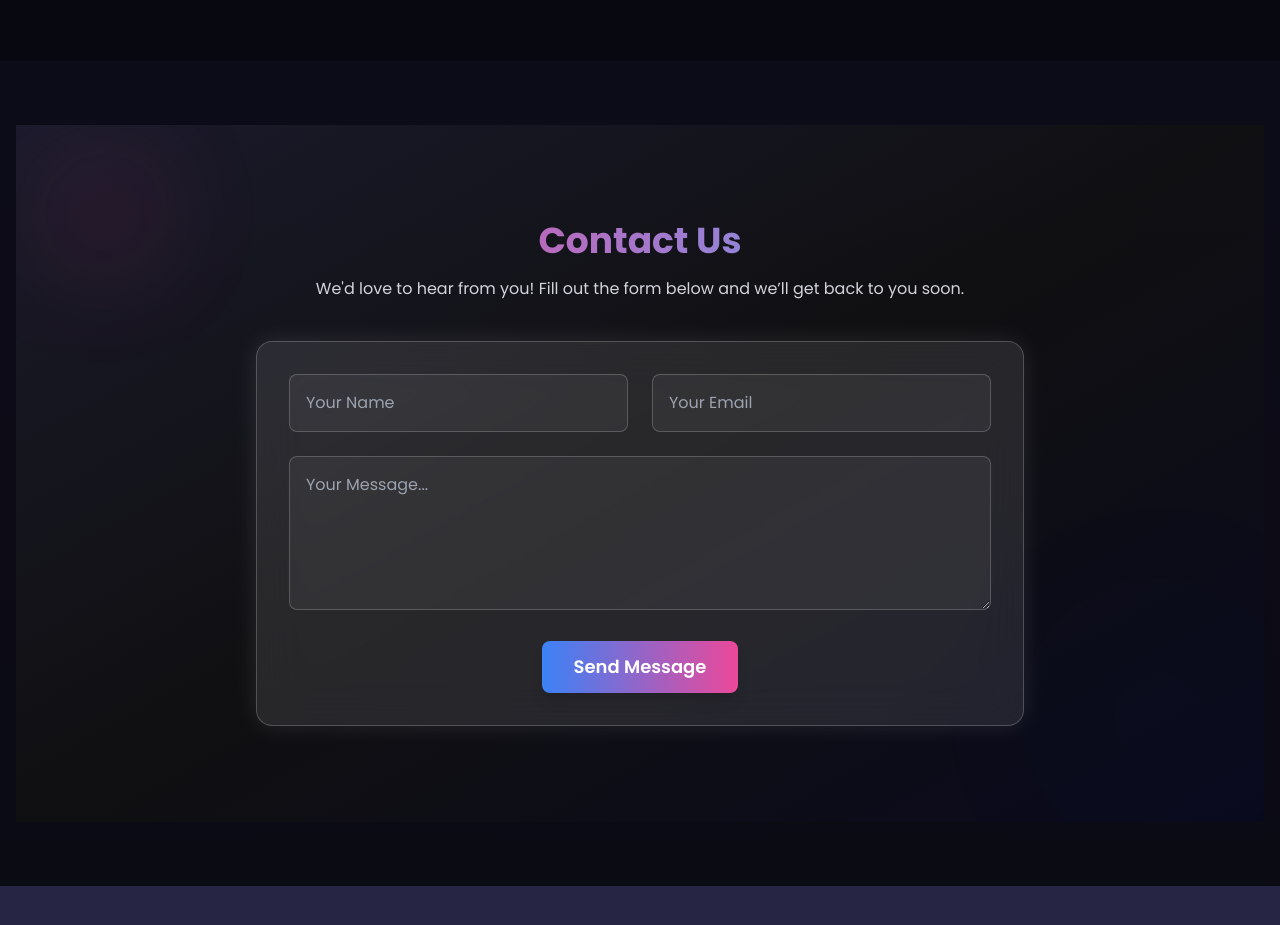
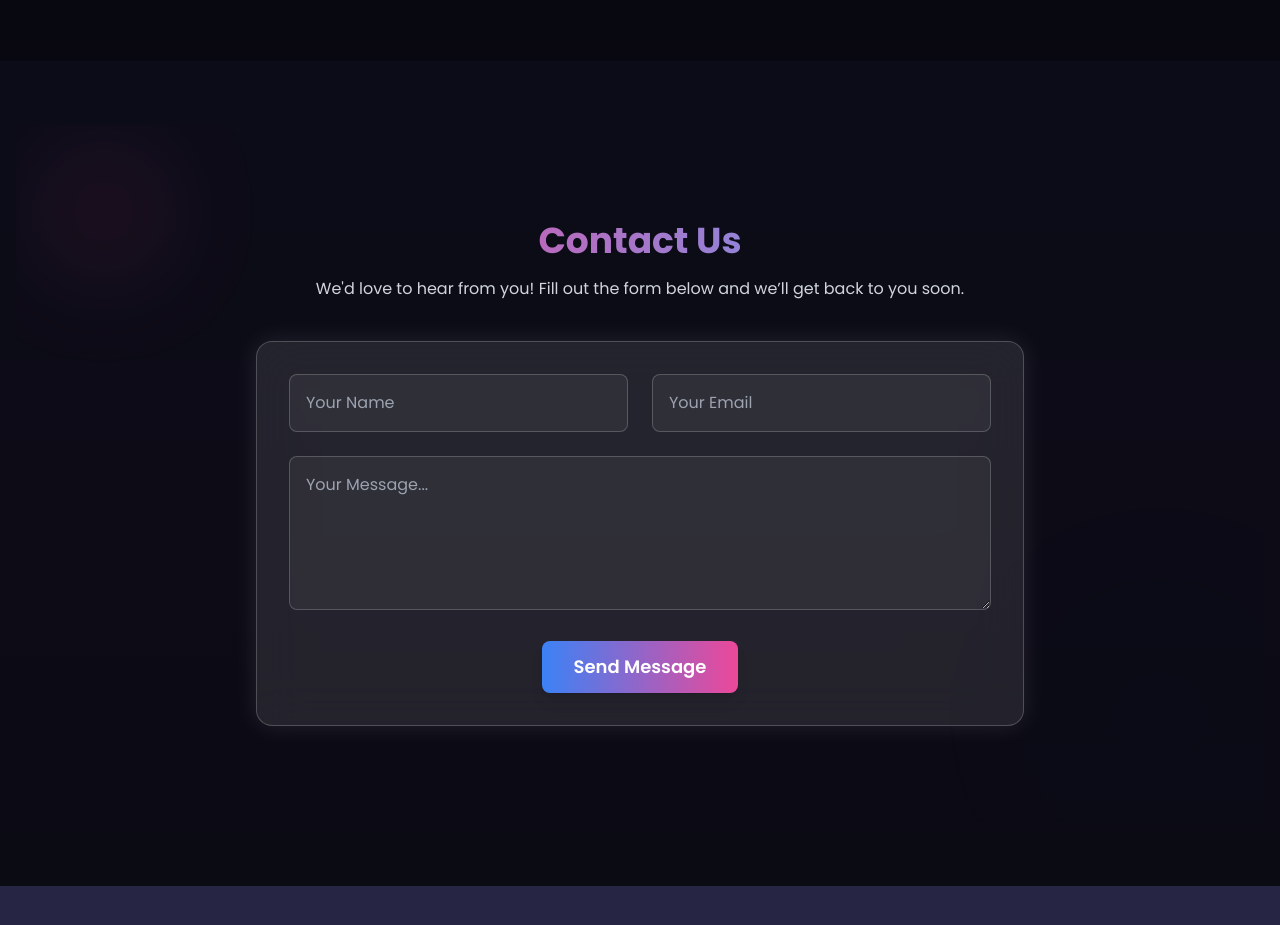
Before and after one commit to techai342/tech.Ai1, a React (Vite) app: page /freefire in a window 1280 px wide. Shown: the part 3180-4105 px from the top of the page. Built offline with nearby package versions, Linux system fonts and the light colour scheme.

Commit message:
Remove dark gradient background from contact section
Removed the dark gradient background from the contact section.

```diff
--- a/src/components/Contact.jsx
+++ b/src/components/Contact.jsx
@@ -14,15 +14,9 @@ export default function Contact() {
     e.preventDefault();
 
     const { name, email, message } = formData;
-
-    // 📨 Create the mailto link
     const subject = encodeURIComponent(`New Message from ${name}`);
     const body = encodeURIComponent(`Name: ${name}\nEmail: ${email}\n\nMessage:\n${message}`);
-
-    // 👇 Your email address goes here
     const mailtoLink = `mailto:saqib242saqib@gmail.com?subject=${subject}&body=${body}`;
-
-    // 🟢 Open the user's email app
     window.location.href = mailtoLink;
 
     setSent(true);
@@ -30,8 +24,8 @@ export default function Contact() {
   };
 
   return (
-    <section id="contact" className="relative py-24 text-white overflow-hidden">
-      <div className="absolute inset-0 bg-gradient-to-br from-[#1e1e2f] via-[#111] to-[#0a0a1f] opacity-80"></div>
+    <section id="contact" className="relative py-24 text-white overflow-hidden bg-transparent">
+      {/* 🚫 Removed dark gradient background */}
 
       <motion.div
         initial={{ opacity: 0, y: 50 }}
```
